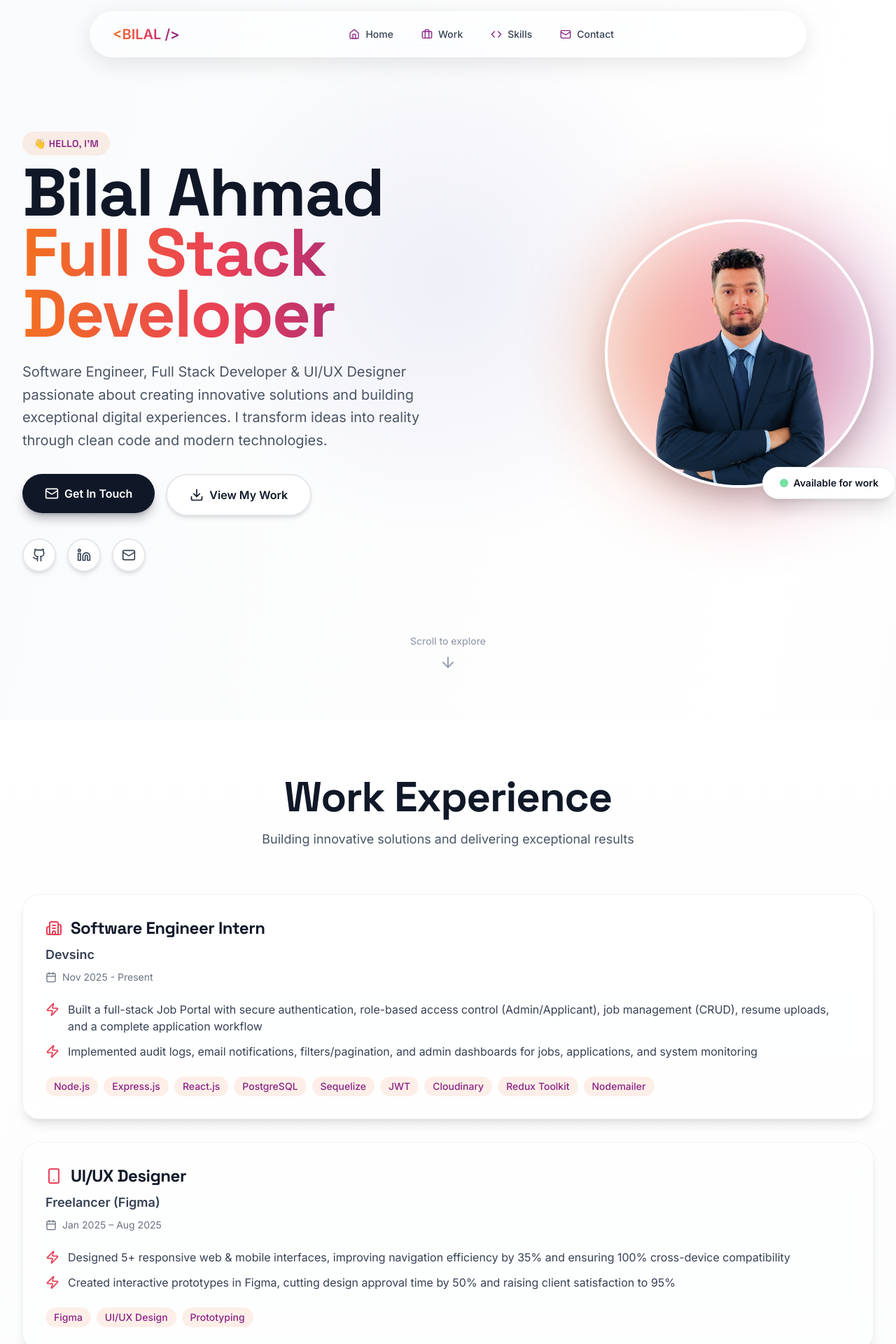
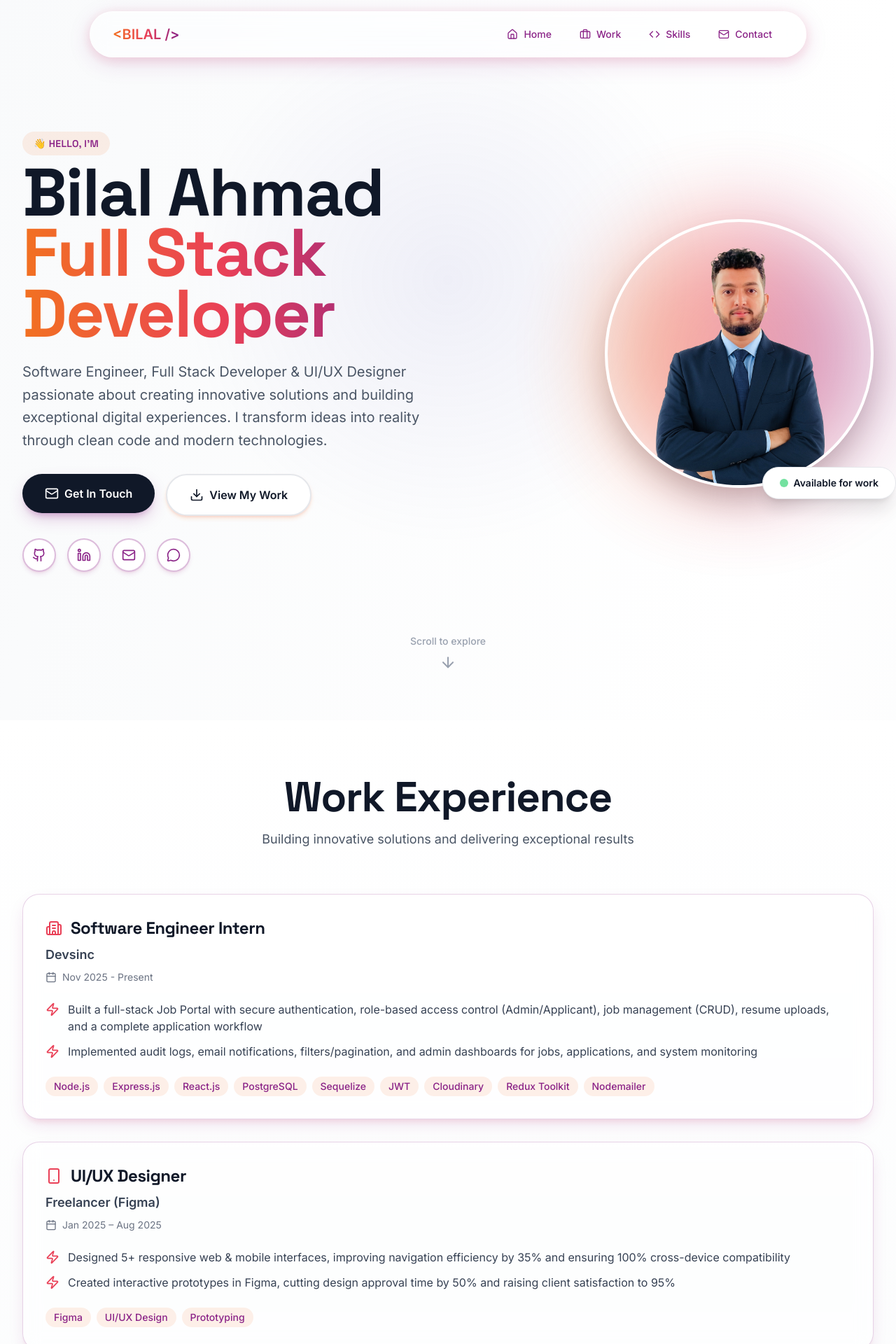
Before and after one commit to thebilalkhokhar/Bilal-Portfolio-2025, a Next.js app: page / in a window 1280 px wide. Shown: the top 1920 px of the page at 70% size. Built offline with nearby package versions, Linux system fonts and the light colour scheme.

Commit message:
shadow changed

```diff
--- a/app/components/hero-section.tsx
+++ b/app/components/hero-section.tsx
@@ -2,7 +2,7 @@
 
 import Image from "next/image";
 import { motion } from "framer-motion";
-import { Github, Linkedin, Mail, Download, ArrowDown } from "lucide-react";
+import { Github, Linkedin, Mail, Download, ArrowDown, MessageCircle } from "lucide-react";
 import ButtonEffect from "./ui/button-effect";
 
 export default function HeroSection() {
@@ -82,16 +82,34 @@ export default function HeroSection() {
             >
               <ButtonEffect
                 href="#contact"
-                Style="px-8 py-4 rounded-full bg-gray-900 text-white font-semibold shadow-lg shadow-gray-900/30 hover:shadow-xl hover:shadow-gray-900/40 flex items-center justify-center gap-2"
+                Style="px-8 py-4 rounded-full bg-gray-900 text-white font-semibold flex items-center justify-center gap-2"
                 strength={2}
+                style={{
+                  boxShadow: "0 10px 25px -5px rgba(138, 35, 135, 0.3), 0 8px 10px -6px rgba(138, 35, 135, 0.3)",
+                }}
+                onMouseEnter={(e) => {
+                  e.currentTarget.style.boxShadow = "0 20px 35px -5px rgba(233, 64, 87, 0.4), 0 10px 15px -6px rgba(138, 35, 135, 0.4)";
+                }}
+                onMouseLeave={(e) => {
+                  e.currentTarget.style.boxShadow = "0 10px 25px -5px rgba(138, 35, 135, 0.3), 0 8px 10px -6px rgba(138, 35, 135, 0.3)";
+                }}
               >
                 <Mail className="w-5 h-5" />
                 Get In Touch
               </ButtonEffect>
               <ButtonEffect
                 href="#work"
-                Style="px-8 py-4 rounded-full bg-white text-gray-900 font-semibold border-2 border-gray-200 hover:border-gray-300 shadow-md hover:shadow-lg flex items-center justify-center gap-2"
+                Style="px-8 py-4 rounded-full bg-white text-gray-900 font-semibold border-2 border-gray-200 hover:border-gray-300 flex items-center justify-center gap-2"
                 strength={2}
+                style={{
+                  boxShadow: "0 4px 6px -1px rgba(242, 113, 33, 0.2), 0 2px 4px -2px rgba(233, 64, 87, 0.2)",
+                }}
+                onMouseEnter={(e) => {
+                  e.currentTarget.style.boxShadow = "0 10px 15px -3px rgba(233, 64, 87, 0.3), 0 4px 6px -4px rgba(138, 35, 135, 0.3)";
+                }}
+                onMouseLeave={(e) => {
+                  e.currentTarget.style.boxShadow = "0 4px 6px -1px rgba(242, 113, 33, 0.2), 0 2px 4px -2px rgba(233, 64, 87, 0.2)";
+                }}
               >
                 <Download className="w-5 h-5" />
                 View My Work
@@ -109,6 +127,7 @@ export default function HeroSection() {
                 { icon: Github, href: "https://github.com/thebilalkhokhar", label: "GitHub" },
                 { icon: Linkedin, href: "https://linkedin.com/in/thebilalkhokhar", label: "LinkedIn" },
                 { icon: Mail, href: "mailto:bilalkhokhar228@gmail.com", label: "Email" },
+                { icon: MessageCircle, href: "https://wa.me/923134432915", label: "WhatsApp" },
               ].map((social) => (
                 <motion.a
                   key={social.label}
@@ -117,7 +136,22 @@ export default function HeroSection() {
                   rel="noopener noreferrer"
                   whileHover={{ scale: 1.1, y: -2 }}
                   whileTap={{ scale: 0.95 }}
-                  className="w-12 h-12 rounded-full bg-white border-2 border-gray-200 flex items-center justify-center text-gray-700 hover:text-blue-600 hover:border-blue-600 transition-all duration-300 shadow-md hover:shadow-lg"
+                  className="w-12 h-12 rounded-full bg-white border-2 flex items-center justify-center transition-all duration-300"
+                  style={{
+                    borderColor: "rgba(138, 35, 135, 0.3)",
+                    color: "#8A2387",
+                    boxShadow: "0 4px 6px -1px rgba(138, 35, 135, 0.12), 0 2px 4px -2px rgba(233, 64, 87, 0.12)",
+                  }}
+                  onMouseEnter={(e) => {
+                    e.currentTarget.style.borderColor = "#E94057";
+                    e.currentTarget.style.color = "#E94057";
+                    e.currentTarget.style.boxShadow = "0 10px 15px -3px rgba(233, 64, 87, 0.2), 0 4px 6px -4px rgba(138, 35, 135, 0.2)";
+                  }}
+                  onMouseLeave={(e) => {
+                    e.currentTarget.style.borderColor = "rgba(138, 35, 135, 0.3)";
+                    e.currentTarget.style.color = "#8A2387";
+                    e.currentTarget.style.boxShadow = "0 4px 6px -1px rgba(138, 35, 135, 0.12), 0 2px 4px -2px rgba(233, 64, 87, 0.12)";
+                  }}
                   aria-label={social.label}
                 >
                   <social.icon className="w-5 h-5" />
--- a/app/components/navbar.tsx
+++ b/app/components/navbar.tsx
@@ -29,7 +29,7 @@ export default function Navbar() {
           backdropFilter: "blur(12px) saturate(180%)",
           WebkitBackdropFilter: "blur(12px) saturate(180%)",
           border: "1px solid rgba(255, 255, 255, 0.3)",
-          boxShadow: "0 8px 32px 0 rgba(0, 0, 0, 0.1), inset 0 1px 0 0 rgba(255, 255, 255, 0.5)",
+          boxShadow: "0 8px 32px 0 rgba(138, 35, 135, 0.15), 0 4px 16px 0 rgba(233, 64, 87, 0.15), inset 0 1px 0 0 rgba(255, 255, 255, 0.5)",
         }}
       >
         <div className="flex items-center justify-between h-14 md:h-16 px-4 md:px-6 lg:px-8">
@@ -54,7 +54,7 @@ export default function Navbar() {
           </motion.div>
 
           {/* Desktop Navigation */}
-          <div className="hidden md:flex items-center justify-center flex-1">
+          <div className="hidden md:flex items-center justify-end flex-1">
             <div className="flex items-center gap-1 lg:gap-2">
               {navItems.map((item, index) => (
                 <motion.div
@@ -65,13 +65,14 @@ export default function Navbar() {
                 >
                   <Link
                     href={item.href}
-                    className="relative block px-4 py-2 text-sm font-medium text-gray-700 rounded-full transition-all duration-300 group"
+                    className="relative block px-4 py-2 text-sm font-medium rounded-full transition-all duration-300 group"
+                    style={{ color: "#8A2387" }}
                   >
                     <motion.span
                       className="absolute inset-0 rounded-full"
                       initial={{ backgroundColor: "rgba(0, 0, 0, 0)" }}
                       whileHover={{
-                        background: "linear-gradient(to right, rgba(242, 113, 33, 0.1), rgba(233, 64, 87, 0.1), rgba(138, 35, 135, 0.1))"
+                        background: "linear-gradient(to right, rgba(242, 113, 33, 0.15), rgba(233, 64, 87, 0.15), rgba(138, 35, 135, 0.15))"
                       }}
                       transition={{ duration: 0.2, ease: "easeOut" }}
                     />
@@ -80,8 +81,24 @@ export default function Navbar() {
                       whileHover={{ scale: 1.05 }}
                       transition={{ type: "spring", stiffness: 400, damping: 17 }}
                     >
-                      <item.icon className="w-4 h-4" style={{ color: "#8A2387" }} />
-                      <span className="whitespace-nowrap">{item.name}</span>
+                      <motion.div
+                        whileHover={{
+                          color: "#E94057",
+                          scale: 1.1
+                        }}
+                        transition={{ duration: 0.2 }}
+                      >
+                        <item.icon className="w-4 h-4" style={{ color: "inherit" }} />
+                      </motion.div>
+                      <motion.span
+                        className="whitespace-nowrap"
+                        whileHover={{
+                          color: "#E94057",
+                        }}
+                        transition={{ duration: 0.2 }}
+                      >
+                        {item.name}
+                      </motion.span>
                     </motion.span>
                   </Link>
                 </motion.div>
--- a/app/components/ui/button-effect.tsx
+++ b/app/components/ui/button-effect.tsx
@@ -13,6 +13,9 @@ interface ButtonEffectProps {
   href?: string;
   target?: string;
   rel?: string;
+  style?: React.CSSProperties;
+  onMouseEnter?: (e: React.MouseEvent<HTMLButtonElement>) => void;
+  onMouseLeave?: (e: React.MouseEvent<HTMLButtonElement>) => void;
 }
 
 function ButtonEffect({
@@ -24,6 +27,9 @@ function ButtonEffect({
   href,
   target,
   rel,
+  style,
+  onMouseEnter,
+  onMouseLeave,
 }: ButtonEffectProps) {
   // Check if button has black background
   const hasBlackBg = Style.includes("bg-gray-900") || Style.includes("bg-black");
@@ -48,6 +54,9 @@ function ButtonEffect({
         staggerChildren: 0.012,
       }}
       className={`${Style} cursor-pointer px-6 py-3 rounded-full relative overflow-hidden`}
+      style={style}
+      onMouseEnter={onMouseEnter}
+      onMouseLeave={onMouseLeave}
     >
       <motion.div
         variants={{
--- a/app/components/work-section.tsx
+++ b/app/components/work-section.tsx
@@ -41,11 +41,19 @@ export default function WorkSection() {
             className="group relative"
           >
             <div
-              className="rounded-3xl p-8 bg-white/50 backdrop-blur-md border border-gray-200/50 shadow-lg hover:shadow-2xl transition-all duration-300"
+              className="rounded-3xl p-8 bg-white/50 backdrop-blur-md border border-gray-200/50 transition-all duration-300"
               style={{
                 background: "rgba(255, 255, 255, 0.5)",
                 backdropFilter: "blur(12px) saturate(180%)",
                 WebkitBackdropFilter: "blur(12px) saturate(180%)",
+                border: "1px solid rgba(138, 35, 135, 0.2)",
+                boxShadow: "0 10px 25px -5px rgba(138, 35, 135, 0.15), 0 8px 10px -6px rgba(233, 64, 87, 0.15)",
+              }}
+              onMouseEnter={(e) => {
+                e.currentTarget.style.boxShadow = "0 20px 40px -5px rgba(233, 64, 87, 0.25), 0 10px 15px -6px rgba(138, 35, 135, 0.25)";
+              }}
+              onMouseLeave={(e) => {
+                e.currentTarget.style.boxShadow = "0 10px 25px -5px rgba(138, 35, 135, 0.15), 0 8px 10px -6px rgba(233, 64, 87, 0.15)";
               }}
             >
               <div className="flex flex-col md:flex-row md:items-start md:justify-between gap-4 mb-6">
@@ -116,11 +124,19 @@ export default function WorkSection() {
             className="group relative"
           >
             <div
-              className="rounded-3xl p-8 bg-white/50 backdrop-blur-md border border-gray-200/50 shadow-lg hover:shadow-2xl transition-all duration-300"
+              className="rounded-3xl p-8 bg-white/50 backdrop-blur-md border border-gray-200/50 transition-all duration-300"
               style={{
                 background: "rgba(255, 255, 255, 0.5)",
                 backdropFilter: "blur(12px) saturate(180%)",
                 WebkitBackdropFilter: "blur(12px) saturate(180%)",
+                border: "1px solid rgba(138, 35, 135, 0.2)",
+                boxShadow: "0 10px 25px -5px rgba(138, 35, 135, 0.15), 0 8px 10px -6px rgba(233, 64, 87, 0.15)",
+              }}
+              onMouseEnter={(e) => {
+                e.currentTarget.style.boxShadow = "0 20px 40px -5px rgba(233, 64, 87, 0.25), 0 10px 15px -6px rgba(138, 35, 135, 0.25)";
+              }}
+              onMouseLeave={(e) => {
+                e.currentTarget.style.boxShadow = "0 10px 25px -5px rgba(138, 35, 135, 0.15), 0 8px 10px -6px rgba(233, 64, 87, 0.15)";
               }}
             >
               <div className="flex flex-col md:flex-row md:items-start md:justify-between gap-4 mb-6">
@@ -217,11 +233,19 @@ export default function WorkSection() {
                   className="group"
                 >
                   <div
-              className="h-full rounded-3xl p-8 bg-white/50 backdrop-blur-md border border-gray-200/50 shadow-lg hover:shadow-2xl transition-all duration-300"
+                    className="h-full rounded-3xl p-8 bg-white/50 backdrop-blur-md border border-gray-200/50 transition-all duration-300"
                     style={{
                       background: "rgba(255, 255, 255, 0.5)",
                       backdropFilter: "blur(12px) saturate(180%)",
                       WebkitBackdropFilter: "blur(12px) saturate(180%)",
+                      border: "1px solid rgba(138, 35, 135, 0.2)",
+                      boxShadow: "0 10px 25px -5px rgba(138, 35, 135, 0.15), 0 8px 10px -6px rgba(233, 64, 87, 0.15)",
+                    }}
+                    onMouseEnter={(e) => {
+                      e.currentTarget.style.boxShadow = "0 20px 40px -5px rgba(233, 64, 87, 0.25), 0 10px 15px -6px rgba(138, 35, 135, 0.25)";
+                    }}
+                    onMouseLeave={(e) => {
+                      e.currentTarget.style.boxShadow = "0 10px 25px -5px rgba(138, 35, 135, 0.15), 0 8px 10px -6px rgba(233, 64, 87, 0.15)";
                     }}
                   >
               <div className="flex items-start justify-between mb-6">
@@ -311,11 +335,19 @@ export default function WorkSection() {
             className="group"
           >
                   <div
-              className="h-full rounded-3xl p-8 bg-white/50 backdrop-blur-md border border-gray-200/50 shadow-lg hover:shadow-2xl transition-all duration-300"
+                    className="h-full rounded-3xl p-8 bg-white/50 backdrop-blur-md border border-gray-200/50 transition-all duration-300"
                     style={{
                       background: "rgba(255, 255, 255, 0.5)",
                       backdropFilter: "blur(12px) saturate(180%)",
                       WebkitBackdropFilter: "blur(12px) saturate(180%)",
+                      border: "1px solid rgba(138, 35, 135, 0.2)",
+                      boxShadow: "0 10px 25px -5px rgba(138, 35, 135, 0.15), 0 8px 10px -6px rgba(233, 64, 87, 0.15)",
+                    }}
+                    onMouseEnter={(e) => {
+                      e.currentTarget.style.boxShadow = "0 20px 40px -5px rgba(233, 64, 87, 0.25), 0 10px 15px -6px rgba(138, 35, 135, 0.25)";
+                    }}
+                    onMouseLeave={(e) => {
+                      e.currentTarget.style.boxShadow = "0 10px 25px -5px rgba(138, 35, 135, 0.15), 0 8px 10px -6px rgba(233, 64, 87, 0.15)";
                     }}
                   >
                     <div className="flex items-start justify-between mb-6">
```
Also changed, not shown: app/components/contact-section.tsx (+12 -2 lines), app/components/skills-section.tsx (+25 -7 lines). Lines whose indentation alone changed are shown as unchanged.
